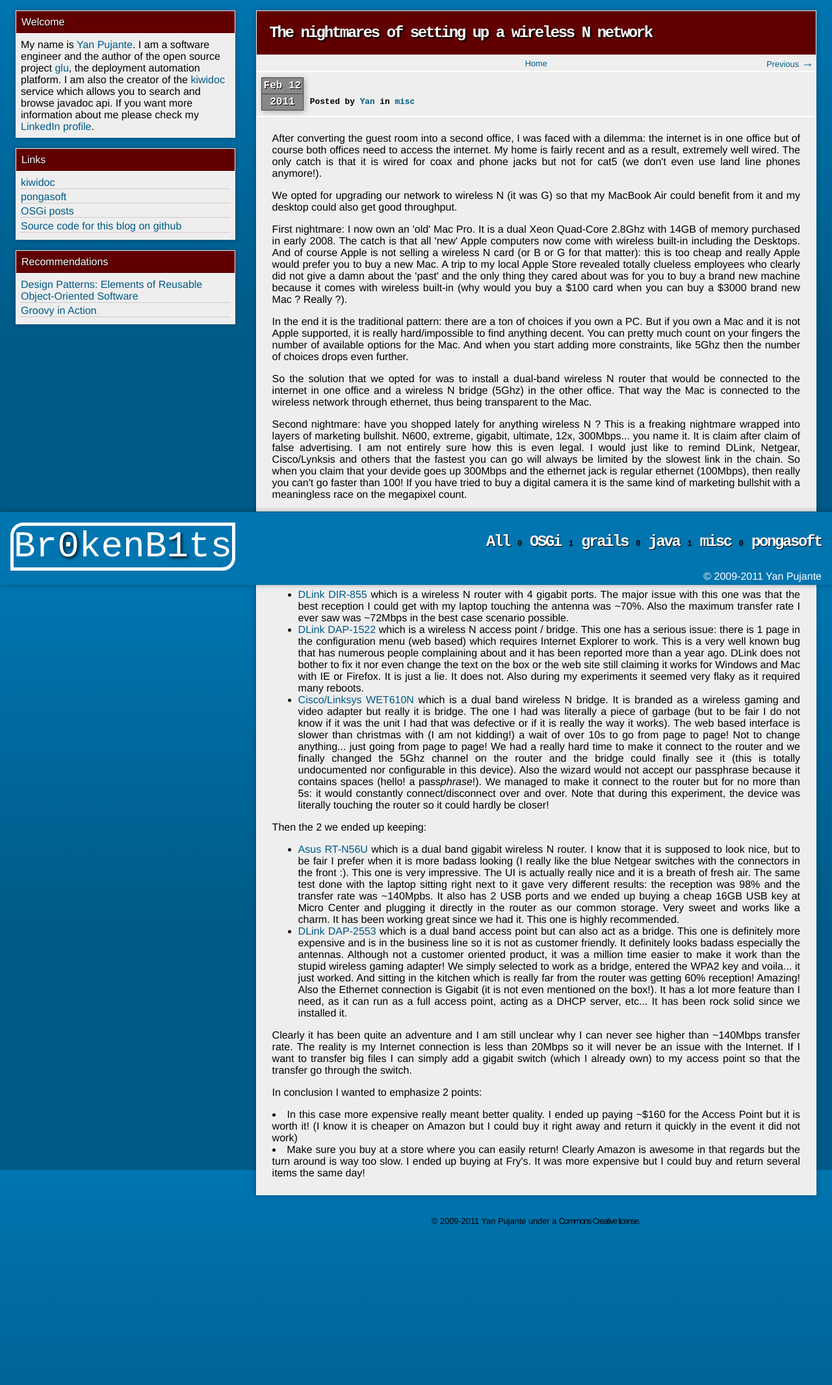
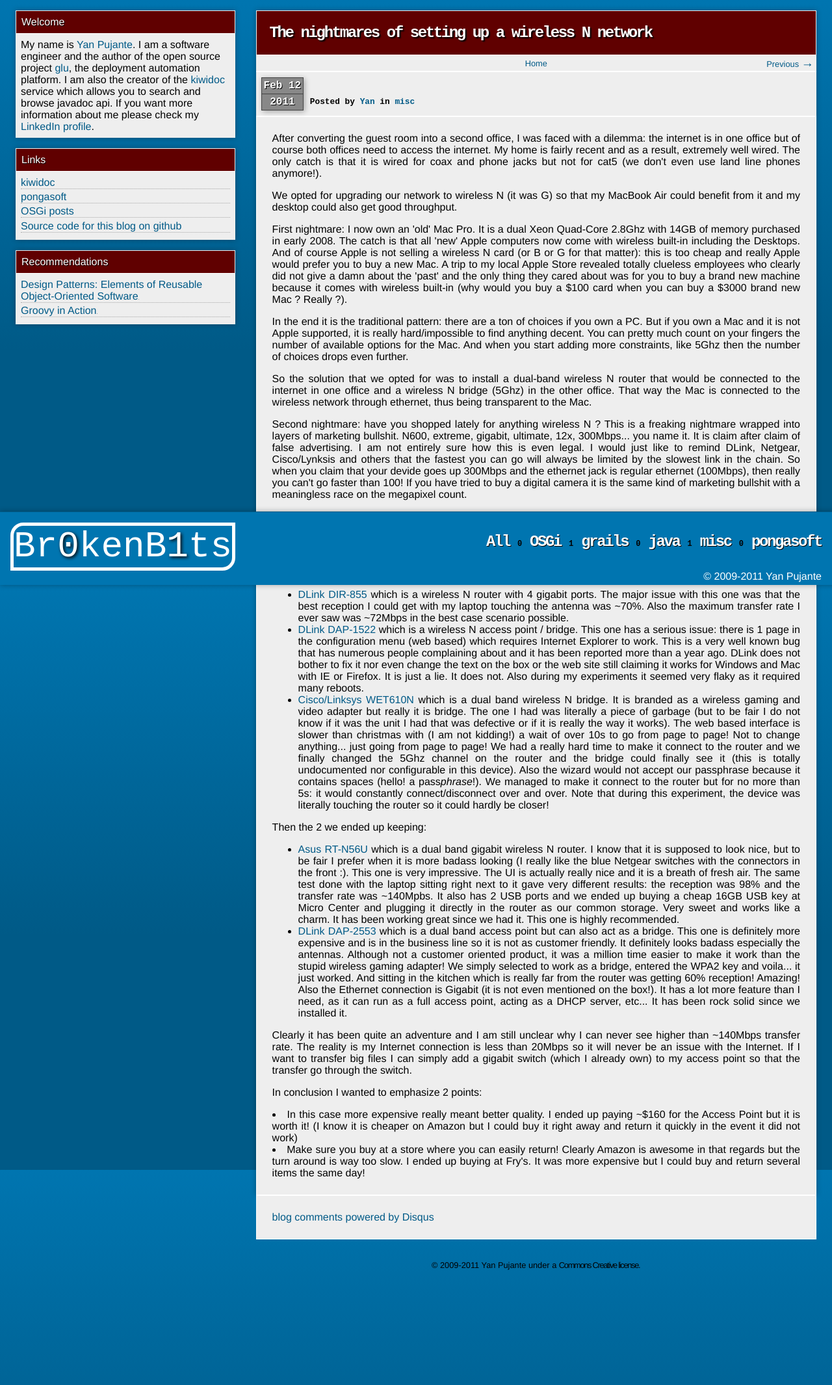
Before and after one commit to ypujante/blog, a Jekyll site: the page built from index.html, in a window 1280 px wide. Shown: the whole page at 65% size. Built offline with Jekyll 4.4.1, drawn with Linux system fonts in a browser that asks for light colours; a script that is not in the unit is left out; comment, search, counter and statistics services are not loaded; before the commit the page ends 2063 px from its top, so only the background shows below that.

Commit message:
added comments

```diff
--- a/_includes/post_include.html
+++ b/_includes/post_include.html
@@ -46,8 +46,8 @@
       <div class="post-content">
         {{ post.content }}
       </div>
-      <!--
-      <div class="comments">
+    </div>
+    <div class="post-comments">
       <div id="disqus_thread"></div>
       <script type="text/javascript">
           var disqus_shortname = 'brokenbits';
@@ -63,9 +63,7 @@
           })();
       </script>
       <noscript>Please enable JavaScript to view the <a href="http://disqus.com/?ref_noscript">comments powered by Disqus.</a></noscript>
-        <a href="http://disqus.com" class="dsq-brlink">blog comments powered by <span class="logo-disqus">Disqus</span></a>  </div>
-      </div>
-      -->
+      <a href="http://disqus.com" class="dsq-brlink">blog comments powered by <span class="logo-disqus">Disqus</span></a>
     </div>
     <div class="post-footer">
       <div class="post-footer-content">
--- a/resource/main.css
+++ b/resource/main.css
@@ -198,6 +198,7 @@
   * post content */
 .col2 .post-content {
   border: solid 1px white;
+  border-bottom: groove 1px white;
   padding: 1.5em;
   margin: 0;
   font-family: {{ site.contentFontFamily }};
@@ -241,6 +242,15 @@
   white-space: nowrap;
   border-bottom: dotted 1px #aaaaaa;
   padding-right: 0.5em;
+}
+
+/**
+ * post comments */
+.post-comments {
+  color: {{ site.contentFGColor }};
+  background: {{ site.contentBGColor }};
+  padding: 1.5em;
+  border: solid 1px white;
 }
 
 /**
```
Lines whose indentation alone changed are shown as unchanged.
